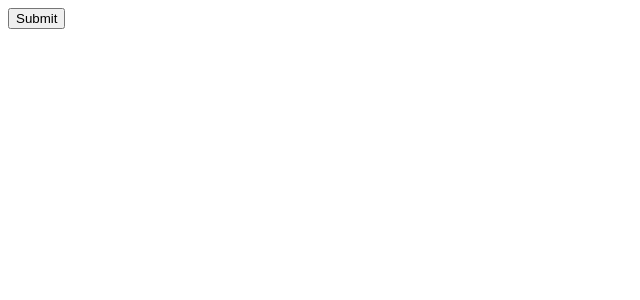
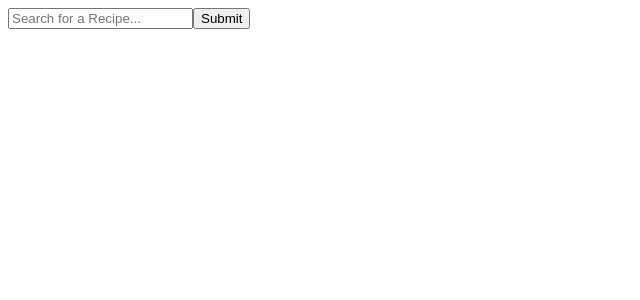
Before and after one commit to Benjaminross75/essential-recipe-app, a React (Vite) app in the folder frontend/: page / in a window 1280 px wide. Shown: the top 300 px of the page, without its empty margins (0-640 px from the left). Built offline with nearby package versions, Linux system fonts and the light colour scheme.

Commit message:
form added to App.jsx

```diff
--- a/frontend/src/App.tsx
+++ b/frontend/src/App.tsx
@@ -5,20 +5,27 @@ import { Recipe } from './types';
 
 
 const App = () => {
-  const [searchTerm, setSearchTerm] = useState<string>("burgers");
+  const [searchTerm, setSearchTerm] = useState<string>("");
   const [recipes, setRecipes] = useState<Recipe[]>([]);
 
-  const handleSearchSubmit = async () => {
+  const handleSearchSubmit = async (event: FormEvent) => {
+    event.preventDefault();
     try {
      const recipes = await api.searchRecipes(searchTerm, 1);
-     setRecipes(recipes);
+     setRecipes(recipes.results);
     } catch (error) {
       console.log(error);
     }
   }
 return(
   <div>
-    <form onSubmit={()=> handleSearchSubmit()}>
+    <form onSubmit={(event)=> handleSearchSubmit(event)}>
+      <input type='text'
+             required
+             placeholder='Search for a Recipe...'
+             value={searchTerm}
+             onChange={(event)=> setSearchTerm(event.target.value)}
+      ></input>
       <button type='submit'>Submit</button>
     </form>
     {recipes.map((recipe)=> (
```
